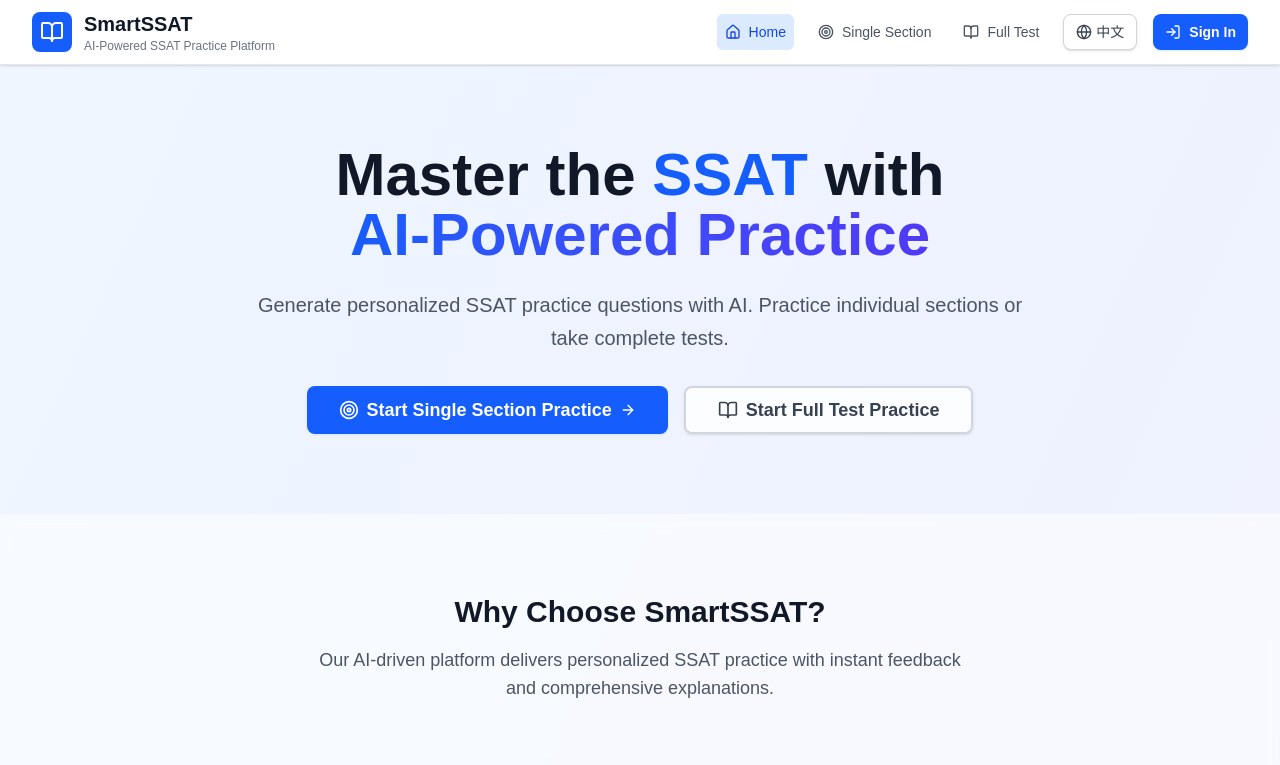
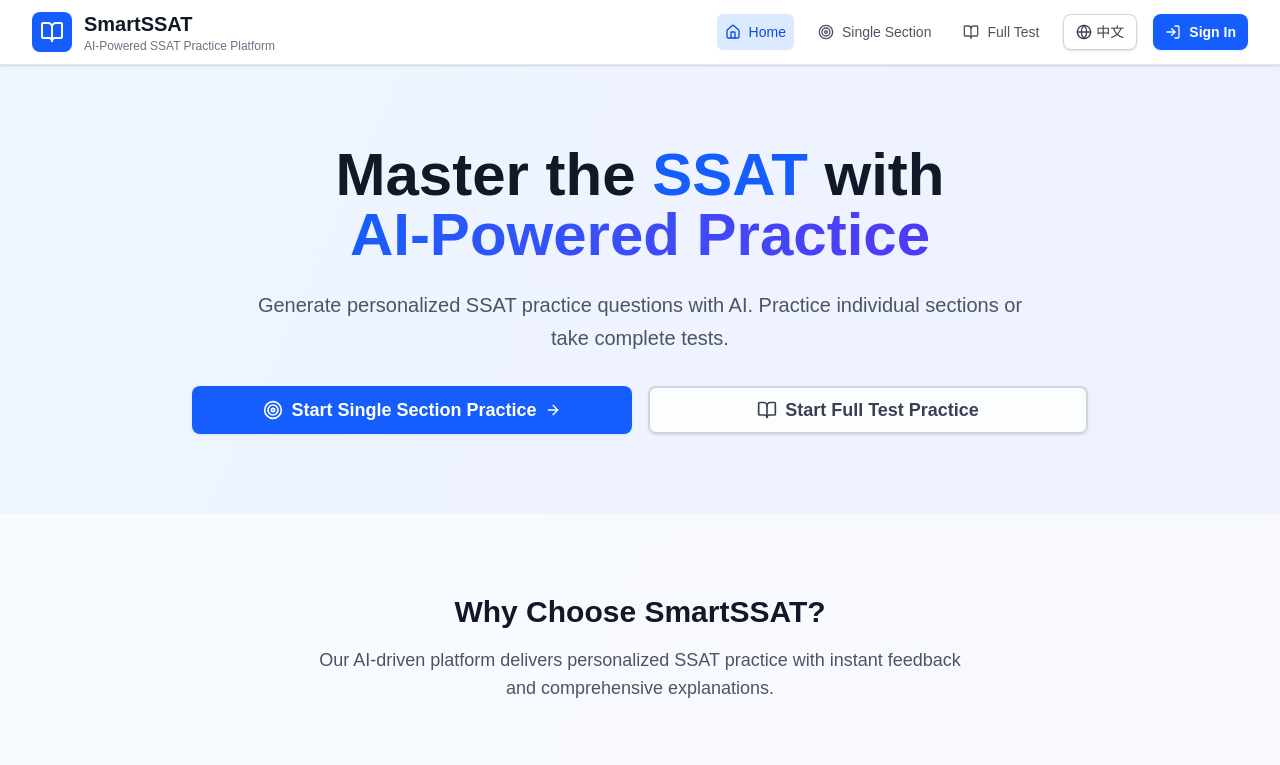
Before and after one commit to rong2ren/ssat, a Next.js app in the folder frontend/: page / in a window 1280 px wide. Shown: the top 765 px of the page. Built offline with nearby package versions, Linux system fonts and the light colour scheme; no server answers.

Commit message:
fix front page 2 main button doesnt look good on ipad mode

```diff
--- a/frontend/src/components/HomePage.tsx
+++ b/frontend/src/components/HomePage.tsx
@@ -107,19 +107,19 @@ export function HomePage({ showChinese = false }: HomePageProps) {
             <p className="text-xl text-gray-600 mb-8 max-w-3xl mx-auto leading-relaxed">
               {t('Generate personalized SSAT practice questions with AI. Practice individual sections or take complete tests.')}
             </p>
-            <div className="flex flex-col sm:flex-row gap-4 justify-center">
-              <Link href="/custom-section">
-                <Button size="lg" className="inline-flex items-center px-8 py-4 text-lg shadow-lg hover:shadow-xl">
+            <div className="flex flex-col md:flex-row gap-4 justify-center max-w-4xl mx-auto">
+              <Link href="/custom-section" className="flex-1">
+                <Button size="lg" className="w-full inline-flex items-center justify-center px-6 py-4 text-lg shadow-lg hover:shadow-xl">
                   <Target className="mr-2 h-5 w-5" />
                   {t('Start Single Section Practice')}
                   <ArrowRight className="ml-2 h-4 w-4" />
                 </Button>
               </Link>
-              <Link href="/full-test">
+              <Link href="/full-test" className="flex-1">
                 <Button
                   variant="outline"
                   size="lg"
-                  className="inline-flex items-center px-8 py-4 text-lg bg-white/80 backdrop-blur-sm border-2 border-blue-600 text-blue-600 hover:bg-blue-50"
+                  className="w-full inline-flex items-center justify-center px-6 py-4 text-lg bg-white/80 backdrop-blur-sm border-2 border-blue-600 text-blue-600 hover:bg-blue-50"
                 >
                   <BookOpen className="mr-2 h-5 w-5" />
                   {t('Start Full Test Practice')}
```
